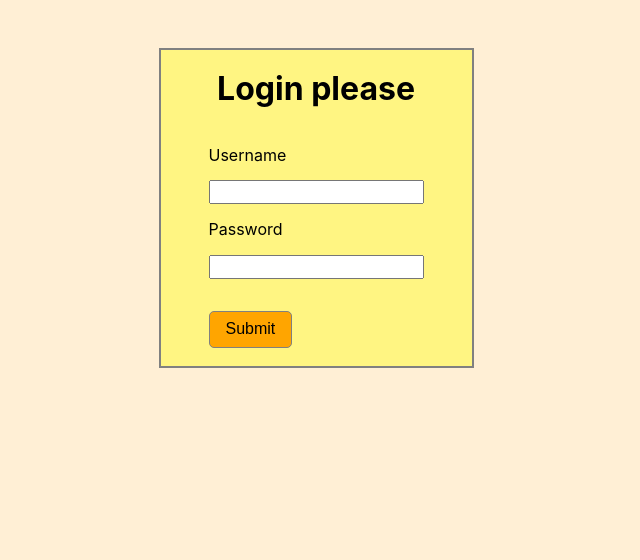
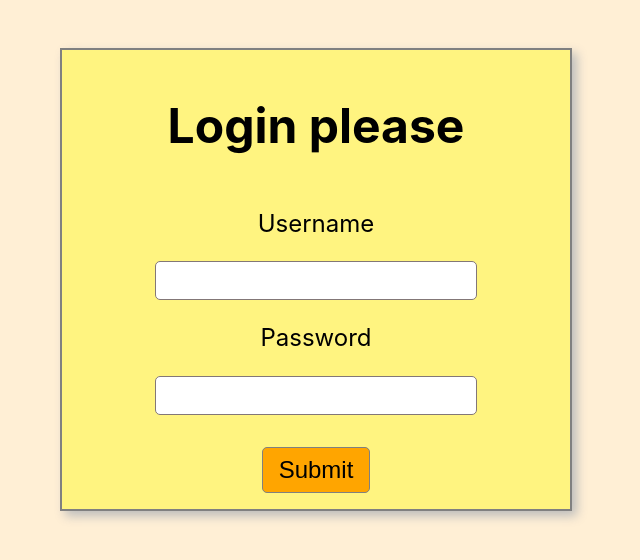
Before and after one commit to SergeChurkin-ca/authentication-and-local-storage, a React (Create React App) app: page / in a window 1280 px wide. Shown: the top 560 px of the page, without its empty margins (324-964 px from the left). Built offline with nearby package versions, Linux system fonts and the light colour scheme.

Commit message:
login component styling

```diff
--- a/src/App.css
+++ b/src/App.css
@@ -1,10 +1,13 @@
 @import url("setup.css");
+body {
+    background-color: papayawhip;
+}
+
 .wrapper {
     margin: 0 auto;
     display: inline-flex;
     width: 100vw;
     height: 100vh;
-    background-color: papayawhip;
     justify-content: center;
 }
 
--- a/src/components/Login/Login.css
+++ b/src/components/Login/Login.css
@@ -1,12 +1,32 @@
-.login-wrapper {
+/* containers */
+
+.login-wrapper,
+form {
     display: flex;
     flex-direction: column;
+    justify-content: center;
     align-items: center;
-    padding: 0 3rem;
+    text-align: center;
+}
+
+.login-wrapper {
+    width: 40%;
+    margin: 3rem 30% 0 30%;
+    padding: 1rem 1rem;
     border: solid 2px grey;
-    height: 40vh;
-    margin-top: 3rem;
-    background-color: #fff582;
+    box-shadow: 5px 5px 10px rgb(189, 189, 189);
+    background-color: hsl(55, 100%, 75%);
+    font-size: min(max(8px, 2vw), 24px);
+}
+
+
+/* form */
+
+input {
+    background-color: white;
+    border: 1px solid rgb(131, 119, 119);
+    padding: 0.3rem;
+    border-radius: 5px;
 }
 
 input:focus {
@@ -35,3 +55,10 @@ button:active {
     color: papayawhip;
     font-weight: 600;
 }
+
+@media (max-width: 450px) {
+    .login-wrapper {
+        width: 60vw;
+        margin: 1rem auto;
+    }
+}
--- a/src/components/Login/Login.js
+++ b/src/components/Login/Login.js
@@ -30,7 +30,6 @@ export default function Login({ setToken }) {
 
     return (
 
-        <div className="wrapper">
             <div className="login-wrapper">
                 <h1>Login please</h1>
                 <form onSubmit={handleSubmit}>
@@ -47,7 +46,7 @@ export default function Login({ setToken }) {
                     </div>
                 </form>
             </div>
-        </div>
+
     )
 }
 
```
